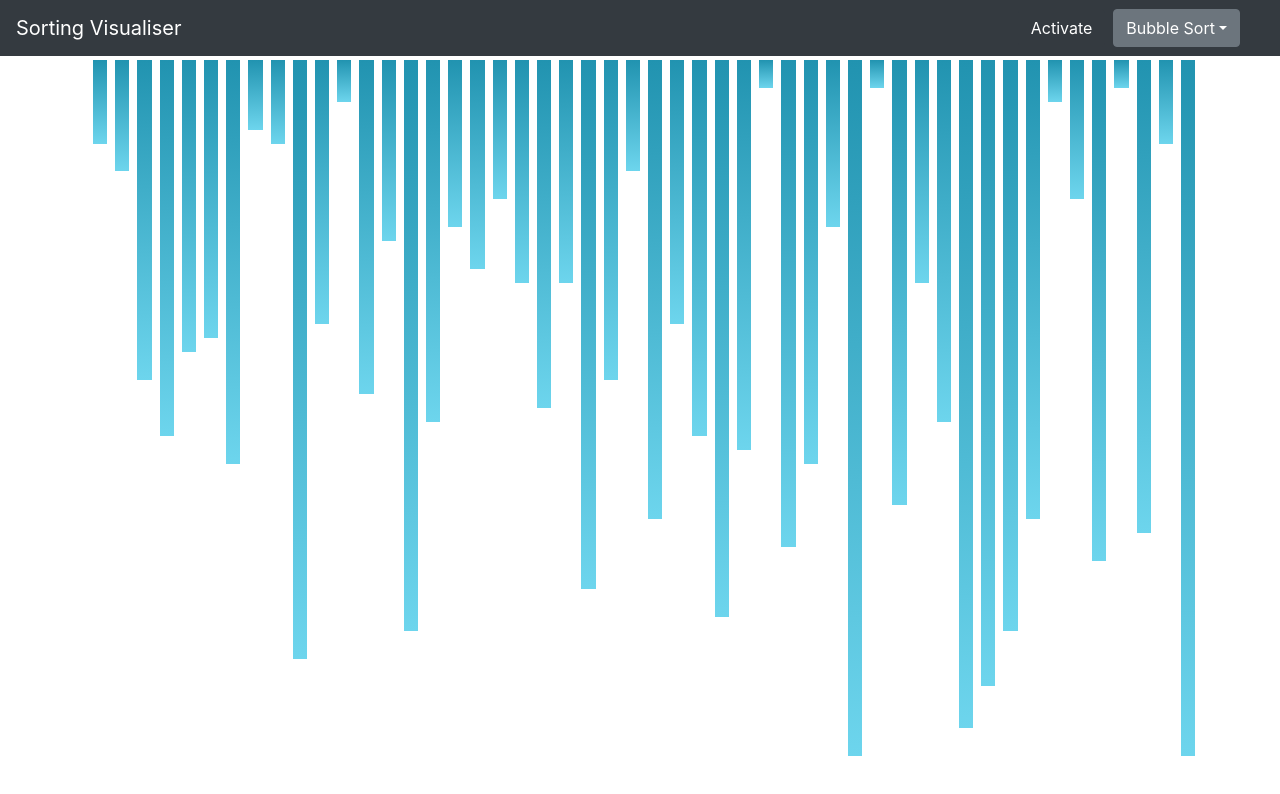
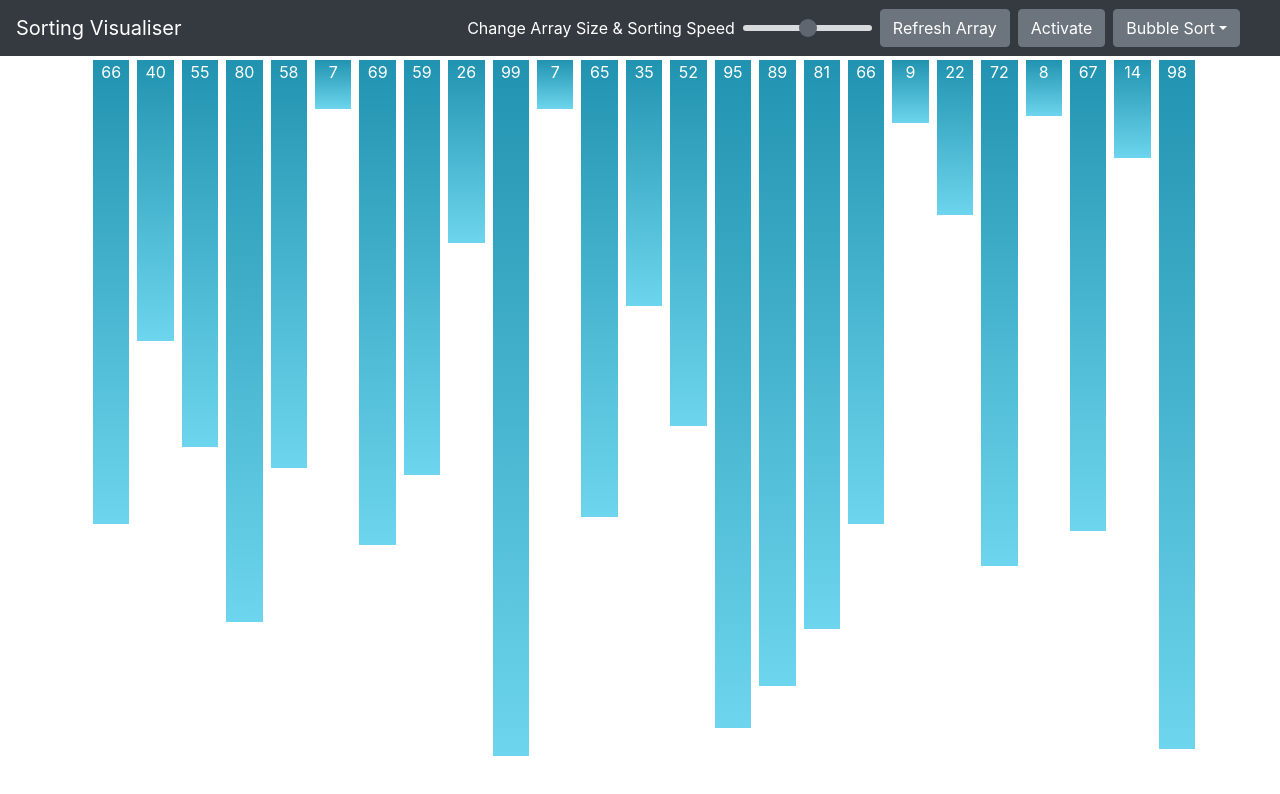
Before and after one commit to satyam-dev/sorting_visualiser, a React (Create React App) app: page / in a window 1280 px wide. Shown: the top 794 px of the page. Built offline with nearby package versions, Linux system fonts and the light colour scheme.

Commit message:
change size and speed, value, refresh array

```diff
--- a/src/App.css
+++ b/src/App.css
@@ -1,3 +1,95 @@
 .action-link {
   cursor: pointer;
 }
+.range {
+  -webkit-appearance: none;
+  vertical-align: middle;
+  outline: none;
+  border: none;
+  padding: 0;
+  background: none;
+}
+
+.range::-webkit-slider-runnable-track {
+  background-color: #d7dbdd;
+  height: 6px;
+  border-radius: 3px;
+  border: 1px solid transparent;
+}
+
+.range[disabled]::-webkit-slider-runnable-track {
+  border: 1px solid #d7dbdd;
+  background-color: transparent;
+  opacity: 0.4;
+}
+
+.range::-moz-range-track {
+  background-color: #d7dbdd;
+  height: 6px;
+  border-radius: 3px;
+  border: none;
+}
+
+.range::-ms-track {
+  color: transparent;
+  border: none;
+  background: none;
+  height: 6px;
+}
+
+.range::-ms-fill-lower {
+  background-color: #d7dbdd;
+  border-radius: 3px;
+}
+
+.range::-ms-fill-upper {
+  background-color: #d7dbdd;
+  border-radius: 3px;
+}
+
+.range::-ms-tooltip {
+  display: none; /* display and visibility only */
+}
+
+.range::-moz-range-thumb {
+  border-radius: 20px;
+  height: 18px;
+  width: 18px;
+  border: none;
+  background: none;
+  background-color: #606670;
+}
+
+.range:active::-moz-range-thumb {
+  outline: none;
+}
+
+.range::-webkit-slider-thumb {
+  -webkit-appearance: none !important;
+  border-radius: 100%;
+  background-color: #606670;
+  height: 18px;
+  width: 18px;
+  margin-top: -7px;
+}
+
+.range[disabled]::-webkit-slider-thumb {
+  background-color: transparent;
+  border: 1px solid #d7dbdd;
+}
+
+.range:active::-webkit-slider-thumb {
+  outline: none;
+}
+
+.range::-ms-thumb {
+  border-radius: 100%;
+  background-color: #606670;
+  height: 18px;
+  width: 18px;
+  border: none;
+}
+
+.range:active::-ms-thumb {
+  border: none;
+}
--- a/src/components/common/bar.tsx
+++ b/src/components/common/bar.tsx
@@ -7,18 +7,28 @@ export interface BarProps {
   height: string;
   width: string;
   value: number;
+  showValue: boolean;
 }
 
-const Bar: React.SFC<BarProps> = ({ width, color, height, value }) => {
+const Bar: React.SFC<BarProps> = ({
+  width,
+  color,
+  height,
+  value,
+  showValue,
+}) => {
   return (
     <div
-      className="ml-1 ml-2"
+      className="ml-1 ml-2 d-flex justify-content-center"
       style={{
         width: width,
         background: color,
         height: height,
+        color: "white ",
       }}
-    ></div>
+    >
+      {showValue && value}
+    </div>
   );
 };
 
--- a/src/components/header.tsx
+++ b/src/components/header.tsx
@@ -6,15 +6,23 @@ export interface HeaderProps {
   onChange: Function;
   algorithms: AlgoEnum[];
   selectedAlgo: AlgoEnum;
+  onSpeedChange: Function;
+  onRefresh: Function;
 }
 
 class Header extends React.Component<HeaderProps, {}> {
   handleChange = (option: string) => {
-    this.setState({ selectedAlgorithm: option });
     this.props.onChange(option);
   };
   render() {
-    const { selectedAlgo, algorithms, onActivate } = this.props;
+    const {
+      selectedAlgo,
+      algorithms,
+      onActivate,
+      onSpeedChange,
+      onChange,
+      onRefresh,
+    } = this.props;
     return (
       <nav className="navbar navbar-expand-lg navbar-dark bg-dark">
         <div className="navbar-brand">Sorting Visualiser</div>
@@ -33,7 +41,33 @@ class Header extends React.Component<HeaderProps, {}> {
           className="collapse navbar-collapse justify-content-end"
           id="navbarNavDropdown"
         >
-          <button className="btn btn-dark mr-2" onClick={onActivate}>
+          <form>
+            <div className="form-group d-flex m-0 mr-2">
+              <label
+                htmlFor="formControlRange"
+                className="m-0 mr-2"
+                style={{ color: "white" }}
+              >
+                Change Array Size & Sorting Speed
+              </label>
+              <input
+                min={5}
+                max={60}
+                type="range"
+                className="range"
+                id="formControlRange"
+                onChange={(e) => onSpeedChange(e)}
+              />
+            </div>
+          </form>
+
+          <button
+            className="btn btn-secondary mr-2"
+            onClick={() => onRefresh()}
+          >
+            Refresh Array
+          </button>
+          <button className="btn btn-secondary mr-2" onClick={onActivate}>
             Activate
           </button>
 
@@ -57,7 +91,7 @@ class Header extends React.Component<HeaderProps, {}> {
                   {algorithms.map((algo) => (
                     <div
                       key={algo}
-                      onClick={() => this.handleChange(algo)}
+                      onClick={() => onChange(algo)}
                       className="dropdown-item"
                     >
                       {algo}
--- a/src/components/visualiser.tsx
+++ b/src/components/visualiser.tsx
@@ -5,6 +5,7 @@ import * as _ from "lodash";
 import Header from "./header";
 import { AlgoEnum } from "../enums/algoEnums";
 import { bubbleSort } from "../utils/algorithms";
+import { generateRandomArray } from "../utils/utils";
 export interface VisualiserProps {}
 
 export interface VisualiserState {
@@ -15,7 +16,7 @@ export interface VisualiserState {
 
 class Visualiser extends React.Component<VisualiserProps, VisualiserState> {
   state = {
-    arr: [],
+    arr: generateRandomArray({ from: 5, to: 99 }, 25),
     selectedAlgo: AlgoEnum.BubbleSort,
     algorithms: [
       AlgoEnum.BubbleSort,
@@ -25,18 +26,13 @@ class Visualiser extends React.Component<VisualiserProps, VisualiserState> {
       AlgoEnum.SelectionSort,
     ],
   };
-  componentDidMount() {
-    const randomNum: number[] = [];
-    for (let i = 1; i <= 50; i++) {
-      randomNum.push(_.random(1, 50));
-    }
-    this.setState({ arr: randomNum });
-  }
   render() {
-    const { algorithms, selectedAlgo } = this.state;
+    const { arr, algorithms, selectedAlgo } = this.state;
     return (
       <React.Fragment>
         <Header
+          onRefresh={this.handleRefresh}
+          onSpeedChange={this.handleSpeedChange}
           algorithms={algorithms}
           selectedAlgo={selectedAlgo}
           onChange={this.handleOnChange}
@@ -46,13 +42,14 @@ class Visualiser extends React.Component<VisualiserProps, VisualiserState> {
           className="container d-flex flex-row pt-1"
           style={{ height: "calc(100vh - 100px)" }}
         >
-          {this.state.arr.map((a) => (
+          {arr.map((a) => (
             <Bar
               color="linear-gradient(to bottom, #2193b0, #6dd5ed)"
               height={this.getBarHeight(a)}
               width={this.getBarWidth(a)}
               types={BarTypesEnum.CrossLine}
               value={a}
+              showValue={arr.length <= 30}
             />
           ))}
         </div>
@@ -69,6 +66,15 @@ class Visualiser extends React.Component<VisualiserProps, VisualiserState> {
   handleOnChange = (algo: AlgoEnum) => {
     this.setState({ selectedAlgo: algo });
   };
+  handleSpeedChange = (e: any) => {
+    const count = +e.currentTarget.value;
+    this.setState({ arr: generateRandomArray({ from: 10, to: 99 }, count) });
+  };
+  handleRefresh = () => {
+    this.setState({
+      arr: generateRandomArray({ from: 10, to: 99 }, this.state.arr.length),
+    });
+  };
 
   sort() {
     switch (this.state.selectedAlgo) {
--- a/src/utils/utils.ts
+++ b/src/utils/utils.ts
@@ -1,4 +1,5 @@
 import { Subject } from "rxjs";
+import * as _ from "lodash";
 export function swap(items: number[], index1: number, index2: number) {
   let temp = items[index1];
   items[index1] = items[index2];
@@ -12,5 +13,15 @@ export function emitState(
   setTimeout(() => {
     console.log("Nexting... ", items);
     subject.next(items);
-  }, 50 * swapCount);
+  }, (650 - items.length * 10) * swapCount); // 40 - 700ms
 }
+export function generateRandomArray(
+  range: { from: number; to: number },
+  count: number
+) {
+  const randomArr: number[] = [];
+  for (let i = 1; i <= count; i++) {
+    randomArr.push(_.random(range.from, range.to));
+  }
+  return randomArr;
+}
```
